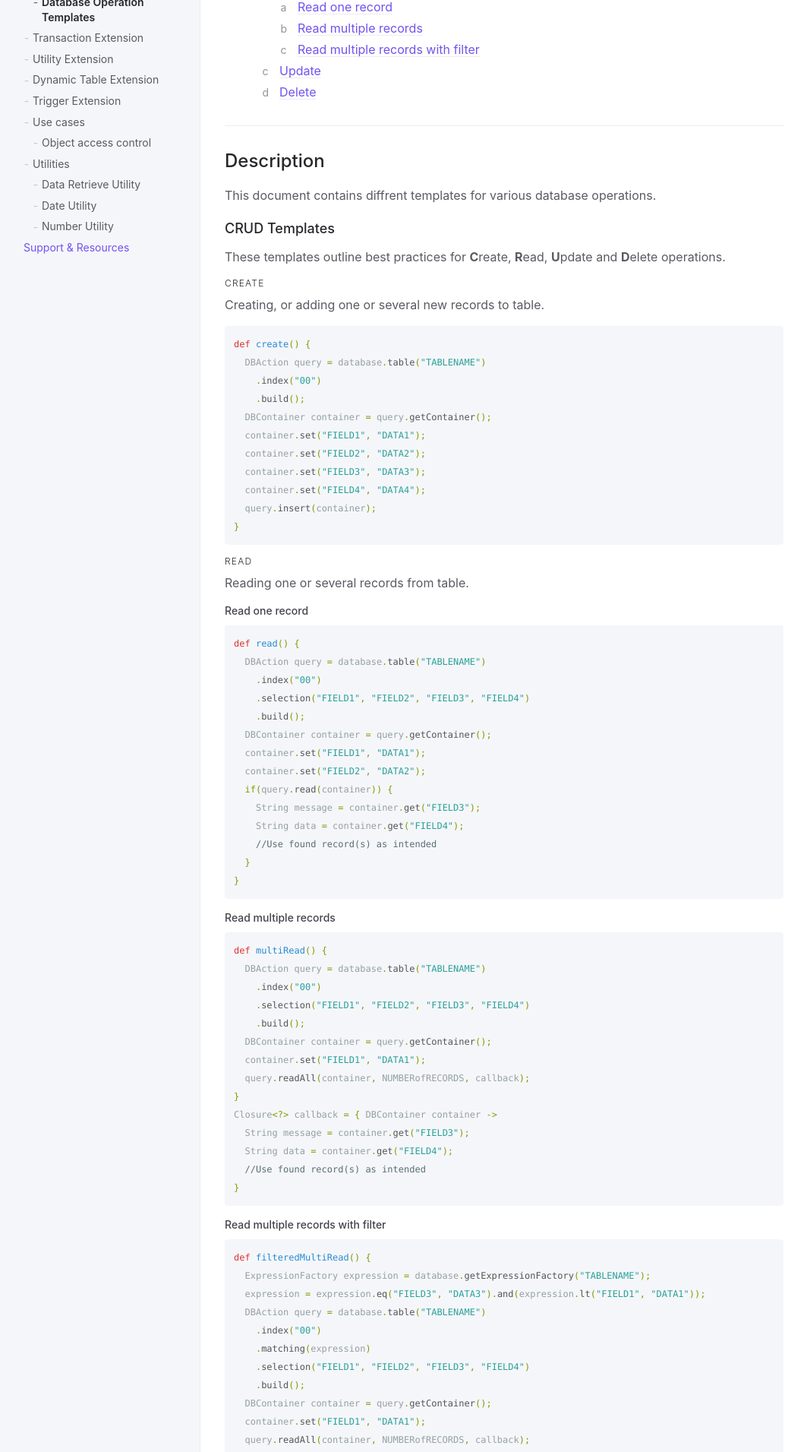
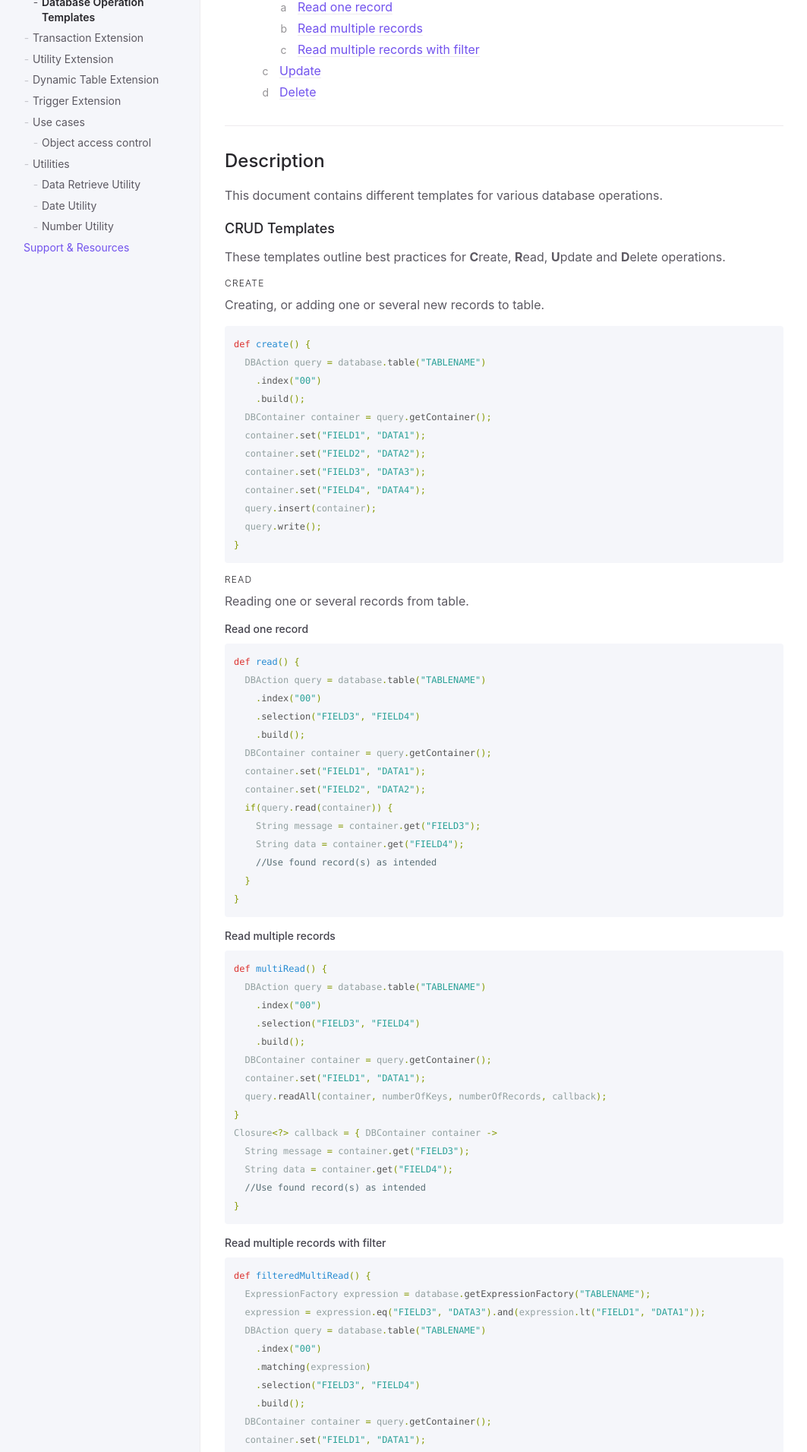
Before and after one commit to infor-cloud/xtendm3, a Jekyll site: the page built from docs/examples/Templates/DatabaseOperations_Temaplate.md, in a window 1280 px wide. Shown: the part 379-2290 px from the top of the page at 76% size, without its empty margins (108-1171 px from the left). Built offline with Jekyll 4.4.1, drawn with Linux system fonts in a browser that asks for light colours; some of the changed text lies outside the part shown.

Commit message:
Small improvements to db templates

````diff
--- a/docs/examples/Templates/DatabaseOperations_Temaplate.md
+++ b/docs/examples/Templates/DatabaseOperations_Temaplate.md
@@ -21,7 +21,7 @@ Working with the Database Operations in XtendM3
 ---
 
 ## Description
-This document contains diffrent templates for various database operations.
+This document contains different templates for various database operations.
 
 ### CRUD Templates
 These templates outline best practices for **C**reate, **R**ead, **U**pdate and **D**elete operations.
@@ -39,6 +39,7 @@ def create() {
   container.set("FIELD3", "DATA3");
   container.set("FIELD4", "DATA4");
   query.insert(container);
+  query.write();
 }
 ```
 
@@ -50,7 +51,7 @@ Reading one or several records from table.
 def read() {
   DBAction query = database.table("TABLENAME")
     .index("00")
-    .selection("FIELD1", "FIELD2", "FIELD3", "FIELD4")
+    .selection("FIELD3", "FIELD4")
     .build();
   DBContainer container = query.getContainer();
   container.set("FIELD1", "DATA1");
@@ -67,11 +68,11 @@ def read() {
 def multiRead() {
   DBAction query = database.table("TABLENAME")
     .index("00")
-    .selection("FIELD1", "FIELD2", "FIELD3", "FIELD4")
+    .selection("FIELD3", "FIELD4")
     .build();
   DBContainer container = query.getContainer();
   container.set("FIELD1", "DATA1");
-  query.readAll(container, NUMBERofRECORDS, callback);
+  query.readAll(container, numberOfKeys, numberOfRecords, callback);
 }
 Closure<?> callback = { DBContainer container ->
   String message = container.get("FIELD3");
@@ -87,11 +88,11 @@ def filteredMultiRead() {
   DBAction query = database.table("TABLENAME")
     .index("00")
     .matching(expression)
-    .selection("FIELD1", "FIELD2", "FIELD3", "FIELD4")
+    .selection("FIELD3", "FIELD4")
     .build();
   DBContainer container = query.getContainer();
   container.set("FIELD1", "DATA1");
-  query.readAll(container, NUMBERofRECORDS, callback);
+  query.readAll(container, numberOfKeys, numberOfRecords, callback);
 }
 Closure<?> callback = { DBContainer container ->
   String message = container.get("FIELD3");
````
Also changed, not shown: other parts of docs/examples/Templates/DatabaseOperations_Temaplate.md (+1 -0 lines).
